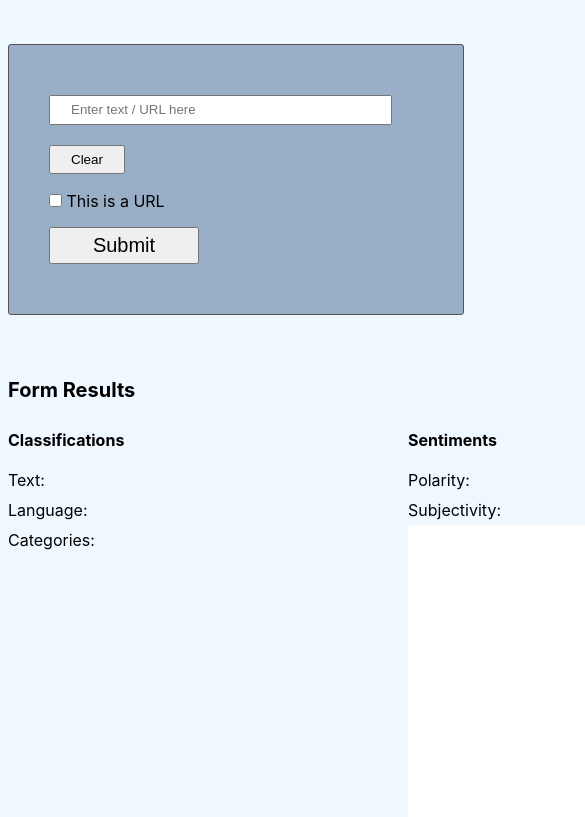
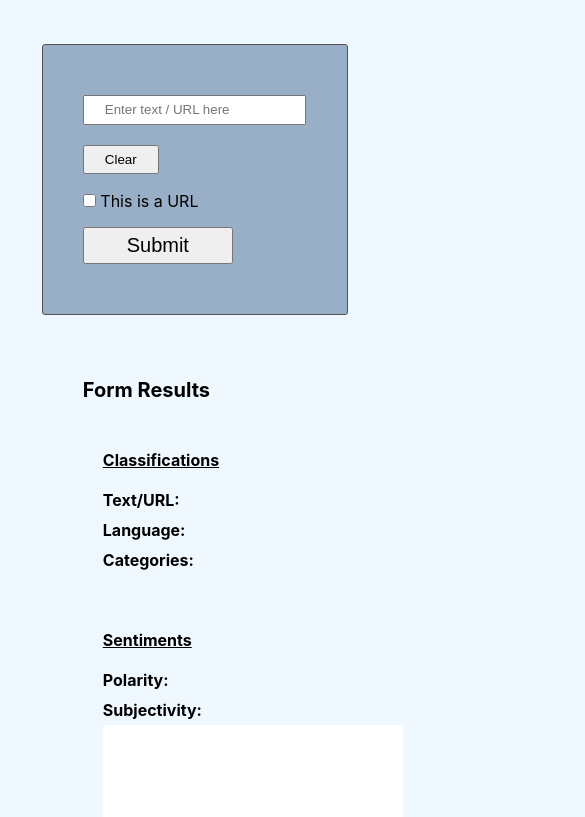
Before and after one commit to skhan2020/evaluate-news-nlp, a website built with webpack: page src/client/views/index.html in a window 390 px wide. Shown: the part 104-921 px from the top of the page, 585 px wide, since content can reach past the window. Built offline with nearby package versions, Linux system fonts and the light colour scheme.

Commit message:
final css fixes

```diff
--- a/src/client/index.js
+++ b/src/client/index.js
@@ -1,5 +1,5 @@
 import { handleSubmit, handleClear } from './js/formHandler'
-import homeIcon from '../client/assets/421953.jpg';
+import homeIcon from '../client/assets/smallIcon.png';
 
 var homeImg = document.getElementById('logo');
 homeImg.src = homeIcon;
--- a/src/client/js/formHandler.js
+++ b/src/client/js/formHandler.js
@@ -13,13 +13,14 @@ function handleSubmit(event) {
     let formText = document.getElementById('textInput').value
     let isUrl = document.getElementById('url').checked
     if (!formText) {
-        alert('* Please enter a text or a url')
+        alert('* Please enter a text or a url to evaluate')
         return;
     } else if (isUrl && !urlValid(formText)) {
         alert('* Please enter a correct URL')
         return;
     }
 
+    handleClear(event);
     updateUI(formText);
 }
 
@@ -31,13 +32,21 @@ const updateUI = async (formText) => {
     try {
         const classifyData = await classify.json();
         const sentimentsData = await sentiments.json();
-        document.getElementById('text').innerHTML = `<span style="color:#000000">Entered Text:</span> ${classifyData.text}`;
-        document.getElementById('language').innerHTML = `<span style="color:#000000">Language:</span> ${classifyData.language === 'en' ? 'English' : 'Other'}`;
-        document.getElementById('categories').innerHTML = `Categories: '${classifyData.categories}'!`;
-        document.getElementById('polarity').innerHTML = `<span style="color:#000000">Polarity:</span> ${sentimentsData.polarity}`;
-        document.getElementById('subjectivity').innerHTML = `<span style="color:#000000">Subjectivity:</span> ${sentimentsData.subjectivity}`;
-        document.getElementById('subjectivity').innerHTML = `<span style="color:#000000">Subjectivity:</span> ${sentimentsData.subjectivity}`;
+        document.getElementById('text').innerHTML = `<span style="font-weight:bold">Text/URL:</span> "${classifyData.text}"`;
+        document.getElementById('language').innerHTML = `<span style="font-weight:bold">Language:</span> ${classifyData.language === 'en' ? 'English' : 'Other'}`;
+        document.getElementById('polarity').innerHTML = `<span style="font-weight:bold">Polarity:</span> ${sentimentsData.polarity}`;
+        document.getElementById('subjectivity').innerHTML = `<span style="font-weight:bold">Subjectivity:</span> ${sentimentsData.subjectivity}`;
 
+        const categoryList = document.getElementById('categoryList');
+
+        if (classifyData.categories.length) {
+            classifyData.categories.forEach(element => {
+                var newElement = document.createElement('div');
+                newElement.innerHTML = `- ${element.label}`;
+                categoryList.appendChild(newElement);
+            });
+        }
+        debugger;
         let canvas = document.getElementById("faceUI");
         drawHappyFace(canvas, {
             lineColor: '#6F0047',
@@ -60,13 +69,18 @@ function handleClear(event) {
     // check what text was put into the form field
     let formText = document.getElementById('textInput')
     formText.value = '';
-    document.getElementById('text').innerHTML = `<span style="color:#000000">Entered Text:</span> `;
-    document.getElementById('language').innerHTML = `<span style="color:#000000">Language:</span> `;
-    document.getElementById('categories').innerHTML = `Categories: `;
-    document.getElementById('polarity').innerHTML = '<span style="color:#000000">Polarity:</span>';
-    document.getElementById('subjectivity').innerHTML = '<span style="color:#000000">Subjectivity:</span>';
+    document.getElementById('text').innerHTML = `<span style="font-weight:bold">Text/URL:</span> `;
+    document.getElementById('language').innerHTML = `<span style="font-weight:bold">Language:</span> `;
+    document.getElementById('categories').innerHTML = `<span style="font-weight:bold">Categories:</span>`;
+    document.getElementById('polarity').innerHTML = '<span style="font-weight:bold">Polarity:</span>';
+    document.getElementById('subjectivity').innerHTML = '<span style="font-weight:bold">Subjectivity:</span>';
 
     let canvas = document.getElementById("faceUI");
+
+    const myNode = document.getElementById("categoryList");
+    while (myNode.firstChild) {
+        myNode.removeChild(myNode.firstChild);
+    }
 
     clearFace(canvas);
 }
--- a/src/client/styles/base.scss
+++ b/src/client/styles/base.scss
@@ -5,10 +5,6 @@ body {
 
 main {
     flex: 2;
-    section {
-        max-width: 800px;
-        margin: 50px auto;
-    }
 
     #displayBox {
         display: flex;
@@ -16,18 +12,26 @@ main {
     }
 
     #results {
-        min-width: 400px;
+        min-width: 350px;
+        padding: 20px
     }
 
-    #text,
     #language,
     #categories,
     #polarity,
     #subjectivity {
         line-height: 30px;
     }
+    #text {
+        word-wrap: break-word;
+        line-height: 30px;
+    }
     .resultHeader {
         line-height: 50px;
+    }
+    .resultLabel {
+        line-height: 50px;
+        text-decoration: underline;
     }
     .big {
         font-size: 20px;
@@ -37,4 +41,17 @@ main {
         width: 300px;
         height: 300px;
     }
+    #resultSection {
+        width: 60%;
+        margin: 50px auto;
+    }
 }
+
+@media (max-width: 700px) {
+    main {
+        #displayBox {
+            display: flex;
+            flex-direction: column;
+        }
+    }
+  }
--- a/src/client/styles/form.scss
+++ b/src/client/styles/form.scss
@@ -2,8 +2,9 @@ form {
     border: 1px solid #545454;
     border-radius: 3px;
     padding: 40px;
-    width: 100%;
     background-color: #98AFC7;
+    width: 60%;
+    margin: 50px auto;
 
     #textInput {
         width: 80%;
--- a/src/client/styles/resets.scss
+++ b/src/client/styles/resets.scss
@@ -3,21 +3,6 @@
    License: none (public domain)
 */
 
-html, body, div, span, applet, object, iframe,
-h1, h2, h3, h4, h5, h6, p, blockquote, pre,
-a, abbr, acronym, address, big, cite, code,
-del, dfn, em, img, ins, kbd, q, s, samp,
-small, strike, strong, sub, sup, tt, var,
-b, u, i, center,
-dl, dt, dd, ol, ul, li,
-fieldset, form, label, legend,
-table, caption, tbody, tfoot, thead, tr, th, td,
-article, aside, canvas, details, embed,
-figure, figcaption, footer, header, hgroup,
-menu, nav, output, ruby, section, summary,
-time, mark, audio, video {
-	font-family: -apple-system, BlinkMacSystemFont, sans-serif;
-}
 /* HTML5 display-role reset for older browsers */
 article, aside, details, figcaption, figure,
 footer, header, hgroup, menu, nav, section {
@@ -25,6 +10,7 @@ footer, header, hgroup, menu, nav, section {
 }
 body {
 	line-height: 1;
+	font-family: -apple-system, BlinkMacSystemFont, sans-serif;
 }
 ol, ul {
 	list-style: none;
--- a/src/client/views/index.html
+++ b/src/client/views/index.html
@@ -14,32 +14,31 @@
         </header>
 
         <main>
-            <section>
             <form onsubmit="return Client.handleSubmit(event)">
                 <input id="textInput" type="text" name="input" value="" placeholder="Enter text / URL here">
                 <input class="clearButton" type="submit" name="" value="Clear" onclick="return Client.handleClear(event)" onsubmit="return Client.handleClear(event)">
                 <label for="url"><input id="url" type="checkbox">  This is a URL</label>
                 <input class="customButton" type="submit" name="" value="Submit" onclick="return Client.handleSubmit(event)" onsubmit="return Client.handleSubmit(event)">
             </form>
-            <section>
 
-            <section>
+            <div id="resultSection">
                 <strong class="big resultHeader">Form Results</strong>
                 <div id="displayBox">
                     <div id="results">
-                        <strong class="resultHeader">Classifications</strong>
-                        <div id="text">Text:</div>
-                        <div id="language">Language:</div>
-                        <div id="categories">Categories:</div>
+                        <strong class="resultLabel">Classifications</strong>
+                        <div id="text"><span style="font-weight:bold">Text/URL:</span></div>
+                        <div id="language"><span style="font-weight:bold">Language:</span></div>
+                        <strong id="categories"><span style="font-weight:bold">Categories:</span></strong>
+                        <div id="categoryList"></div>
                     </div>
                     <div id="results">
-                        <strong class="resultHeader">Sentiments</strong>
-                        <div id="polarity">Polarity: </div>
-                        <div id="subjectivity">Subjectivity: </div>
+                        <strong class="resultLabel">Sentiments</strong>
+                        <div id="polarity"><span style="font-weight:bold">Polarity: </span></div>
+                        <div id="subjectivity"><span style="font-weight:bold">Subjectivity: </span></div>
                         <div id="whiteBox"><canvas id="faceUI" width="300" height="300"></canvas></div>
                     </div>
                 </div>
-            </section>
+            </div>
         </main>
 
         <footer>
```
Also changed, not shown: src/client/assets/421953.jpg (deleted), src/client/assets/smallIcon.png (added), 4 other files. Lines whose indentation alone changed are shown as unchanged.
